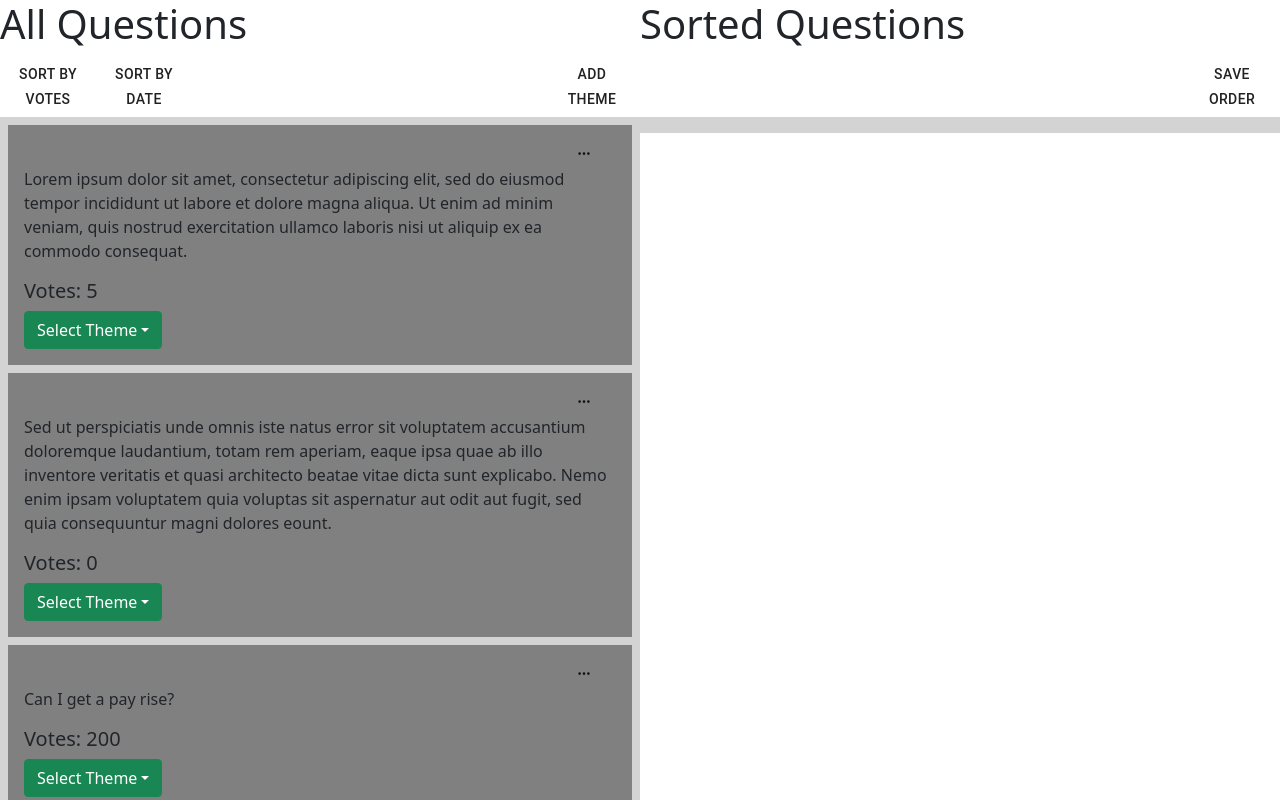
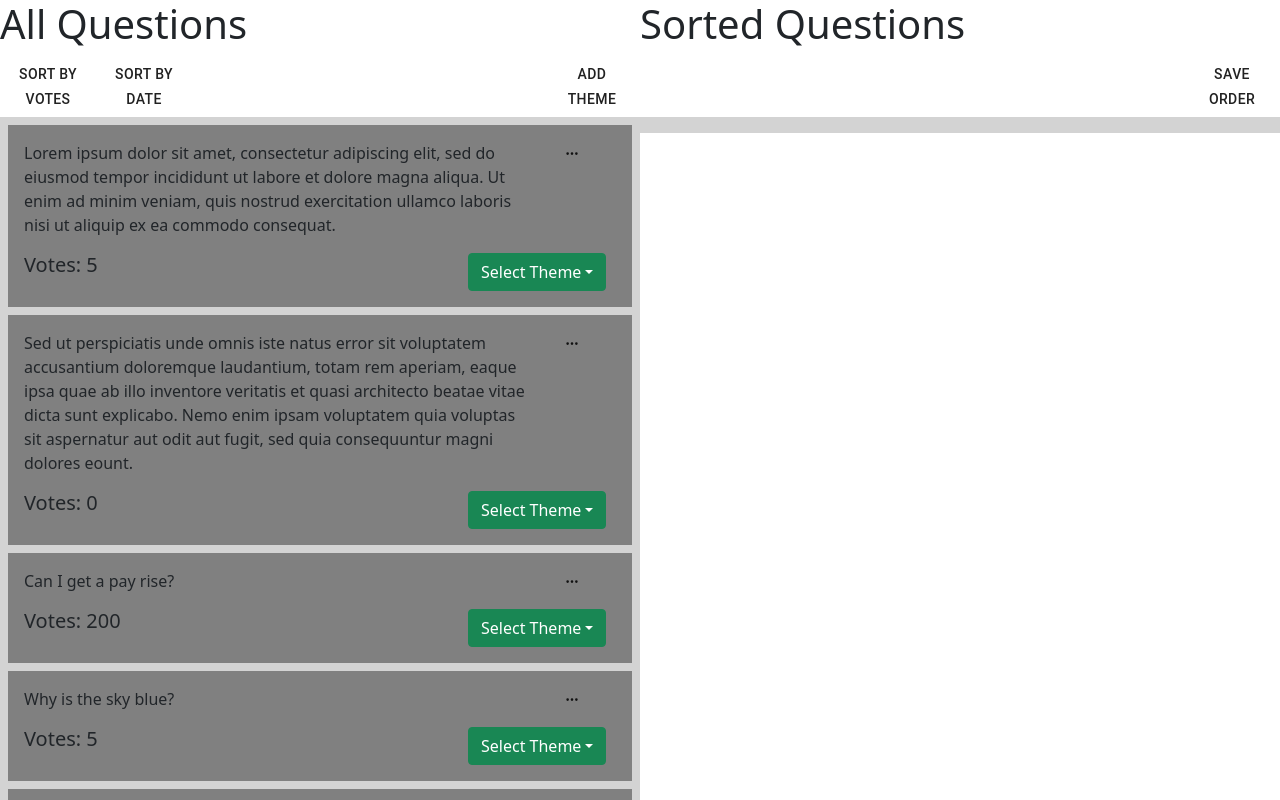
Before and after one commit to caitlin-hamilton/AskMeAnything, a React (Create React App) app in the folder ask-me-anything/: page / in a window 1280 px wide. Shown: the top 800 px of the page. Built offline with nearby package versions, Linux system fonts and the light colour scheme.

Commit message:
finalised flexbox

```diff
--- a/ask-me-anything/src/AdminQuestion.js
+++ b/ask-me-anything/src/AdminQuestion.js
@@ -34,8 +34,8 @@ function AdminQuestion(props){
                         snapshot.isDragging,
                         provided.draggableProps.style
                       )}>
+                        <p className="question">{props.text}</p>
                         <Button className="editButton">{<GoKebabHorizontal/>}</Button>
-                        <p className="question">{props.text}</p>
                         <h5 className="textStyle">Votes: {props.votes} </h5>
                         <Dropdown onSelect={function(evt){setTheme(selectedTheme = evt)}} className="dropdown">
                             <Dropdown.Toggle variant="success" id="dropdown-basic">
--- a/ask-me-anything/src/App.css
+++ b/ask-me-anything/src/App.css
@@ -1,21 +1,6 @@
 .questionList {
   display: flex;
   width:100%
-}
-
-.post{
-  padding-top: 50px;
-  padding-bottom: 50px;
-  width: 100%;
-  height: auto;
-  margin: auto;
-  padding: 10px;
-  background: darkgrey;
-  text-overflow: ellipsis;
-  overflow: hidden;
-  word-wrap:break-word;
-  display: flex;
-  flex-direction:column;
 }
 .buttonContainer {
   display:flex;
@@ -51,21 +36,34 @@ button:last-of-type {
   float: right;
 }
 
+.post{
+  padding-top: 50px;
+  padding-bottom: 50px;
+  width: 100%;
+  height: auto;
+  margin: auto;
+  padding: 10px;
+  background: darkgrey;
+  text-overflow: ellipsis;
+  overflow: hidden;
+  word-wrap:break-word;
+  display: flex;
+  flex-wrap: wrap;
+}
+
 .question {
-  flex-grow: 2;
-  width:100%
+  flex: 80%
 }
 
 .editButton {
   padding:0;
-  flex-grow:1
+  height:10%;
+  flex: 10%;
 }
 .textStyle {
-  width: 49%;
-  flex-grow:1
+  flex: 70%;
 }
 
 .dropdown {
-  width:49%;
-  flex-grow:1
+  flex: 20%;
 }
```
